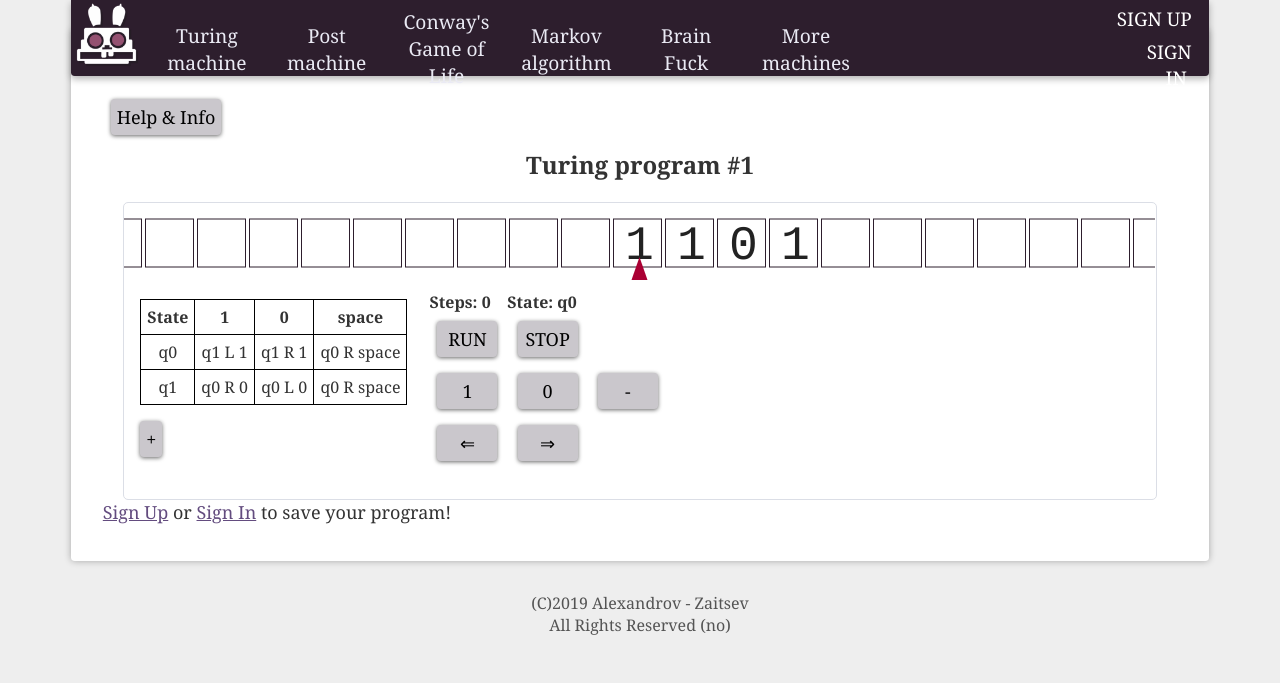
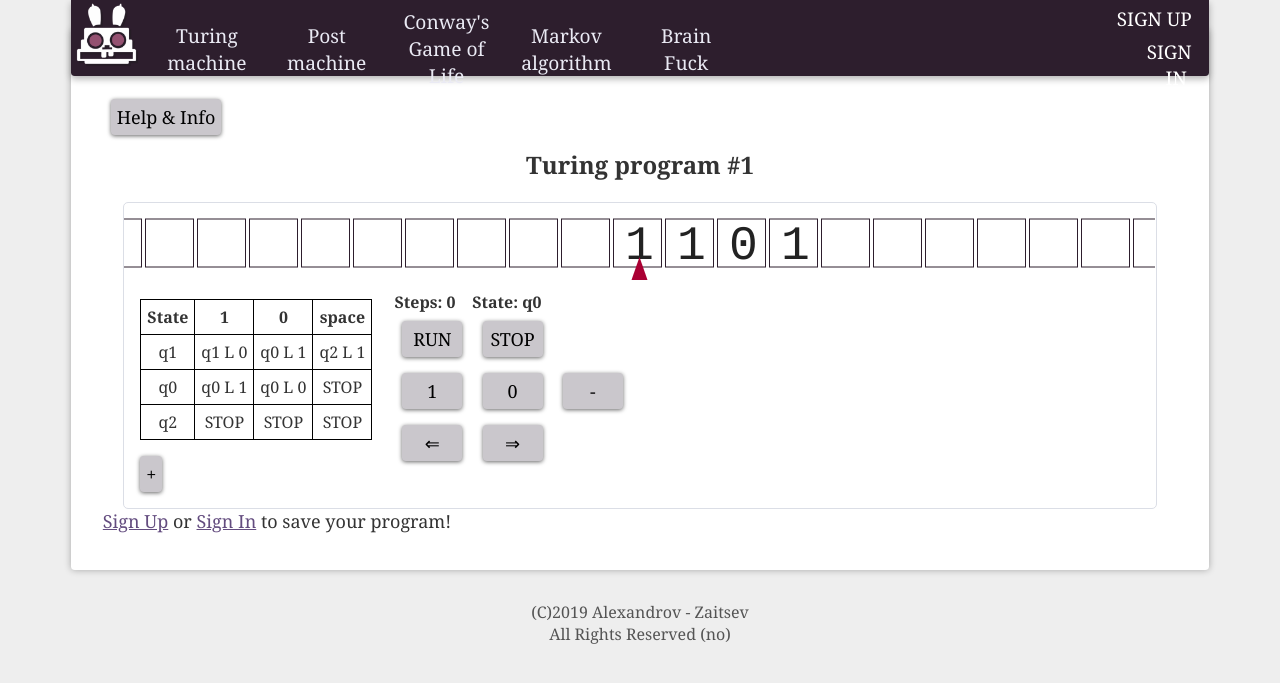
Before and after one commit to Eppy1/fsm_emulator, a PHP site: page /page_fsm.php?fsm=turing in a window 1280 px wide. Shown: the top 683 px of the page. Run offline with PHP 8.4, Linux system fonts and the light colour scheme.

Commit message:
erondondon

```diff
--- a/fsm_turing.js
+++ b/fsm_turing.js
@@ -191,6 +191,8 @@ function interpretate() {
 
 function run() {
 	interpretate();
+	current_state = states[0].name;
+	//alert(current_state);
 	steps = 0;
 	running = 1;
 }
--- a/header.php
+++ b/header.php
@@ -16,7 +16,7 @@
                 <td class="header_cell" onclick="window.location.href = 'page_fsm.php?fsm=life'" >Conway's<br>Game of Life</td>
                 <td class="header_cell" onclick="window.location.href = 'page_fsm.php?fsm=markov'" >Markov<br>algorithm</td>
                 <td class="header_cell" onclick="window.location.href = 'page_fsm.php?fsm=brainfuck'" >Brain<br>Fuck</td>
-                <td class="header_cell" onclick="window.location.href = '#'" >More<br>machines</td>
+                <!--<td class="header_cell" onclick="window.location.href = '#'" >More<br>machines</td>-->
                 <td class="header_cell_user" id="header_cell_user"> <?php include 'user_info.php' ?> </td>
             </tr>
         </table>
--- a/page_forgot_password.php
+++ b/page_forgot_password.php
@@ -3,7 +3,7 @@
 <div class="content">
 <h2>Восстановление пароля</h2>
 <p>Восстановление пароля, к сожалению, не предусмотрено
-<p><img width=50% src='https://memepedia.ru/wp-content/uploads/2017/04/%D0%B5%D0%B1%D0%B0%D1%82%D1%8C-%D1%82%D1%8B-%D0%BB%D0%BE%D1%85-%D0%BE%D1%80%D0%B8%D0%B3%D0%B8%D0%BD%D0%B0%D0%BB.jpg' />
+<p><img src='forgot_passwoed.png' />
 </div>
 
 <?php include 'footer.php' ?>
--- a/post.php
+++ b/post.php
@@ -20,7 +20,7 @@
 		<tr>
 			<td class="cell_markup" style="width:50%">
 				<div contenteditable="true" id="code_area">
-					1 L<br>2 ? 1 3<br>3 X<br>4 R<br>5 ? 4 6<br>6 X<br>7 R<br>8 ? 9 1<br>9 !<br>
+					1 L<br>2 ? 3 1<br>3 X<br>4 R<br>5 ? 6 4<br>6 X<br>7 R<br>8 ? 1 9<br>9 !<br>
 				</div>
 			</td>
 			<td class="cell_markup">
--- a/turing.php
+++ b/turing.php
@@ -13,17 +13,24 @@
 						<th>State</th><th>1</th><th>0</th><th>space</th>
 					</tr>
 					<tr>
-						<td contenteditable='true'>q0</td>
-						<td contenteditable='true'>q1 L 1</td>
-						<td contenteditable='true'>q1 R 1</td>
-						<td contenteditable='true'>q0 R space</td>
+						<td contenteditable='true'>q1</td>
+						<td contenteditable='true'>q1 L 0</td>
+						<td contenteditable='true'>q0 L 1</td>
+						<td contenteditable='true'>q2 L 1</td>
 					</tr>
 					<tr>
-						<td contenteditable='true'>q1</td>
-						<td contenteditable='true'>q0 R 0</td>
+						<td contenteditable='true'>q0</td>
+						<td contenteditable='true'>q0 L 1</td>
 						<td contenteditable='true'>q0 L 0</td>
-						<td contenteditable='true'>q0 R space</td>
+						<td contenteditable='true'>STOP</td>
 					</tr>
+					<tr>
+						<td contenteditable='true'>q2</td>
+						<td contenteditable='true'>STOP</td>
+						<td contenteditable='true'>STOP</td>
+						<td contenteditable='true'>STOP</td>
+					</tr>
+
 				</table>
 				<button class="button" onclick="addRow()">+</button>
 			</td>
```
Also changed, not shown: forgot_passwoed.png (added).
